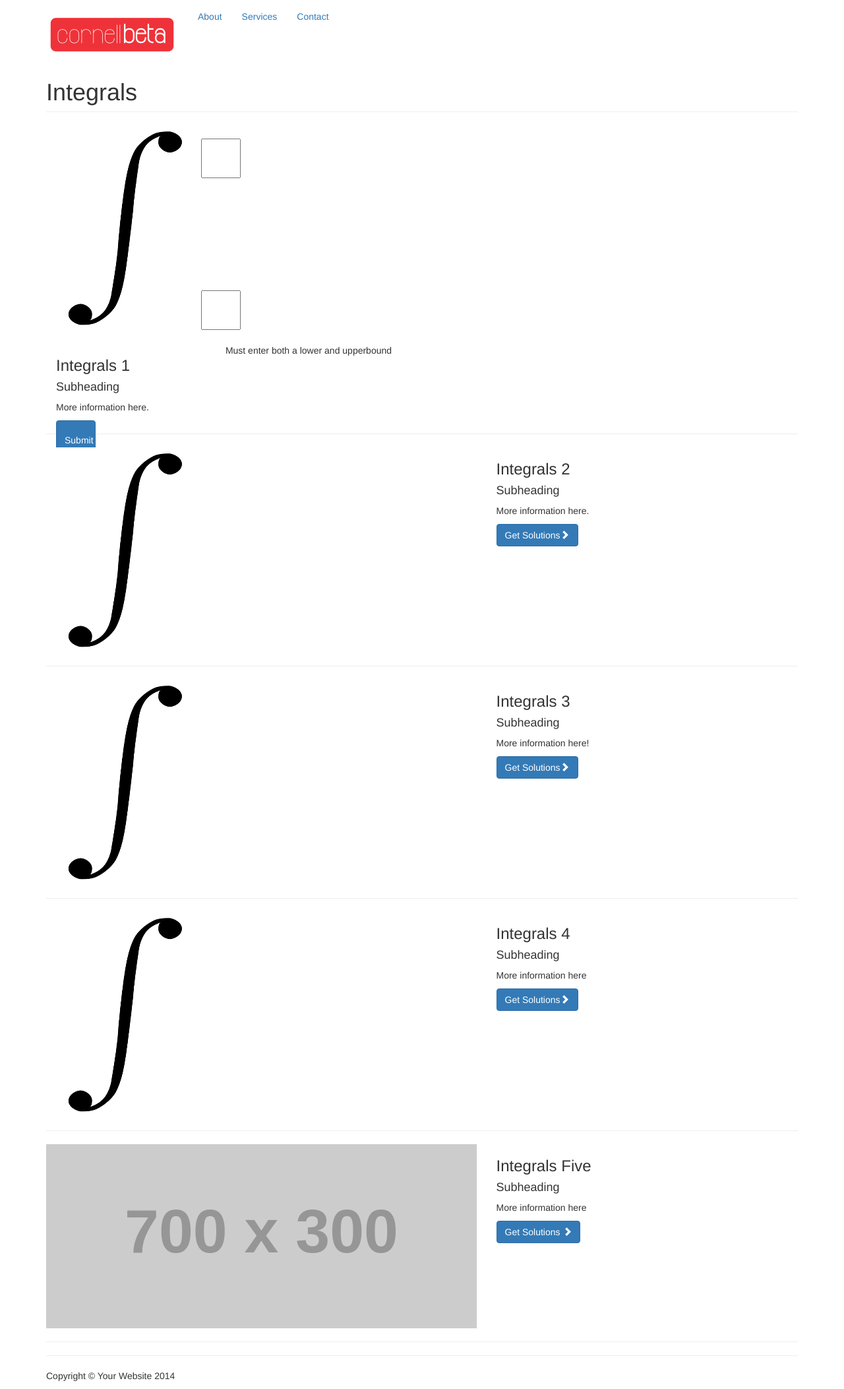
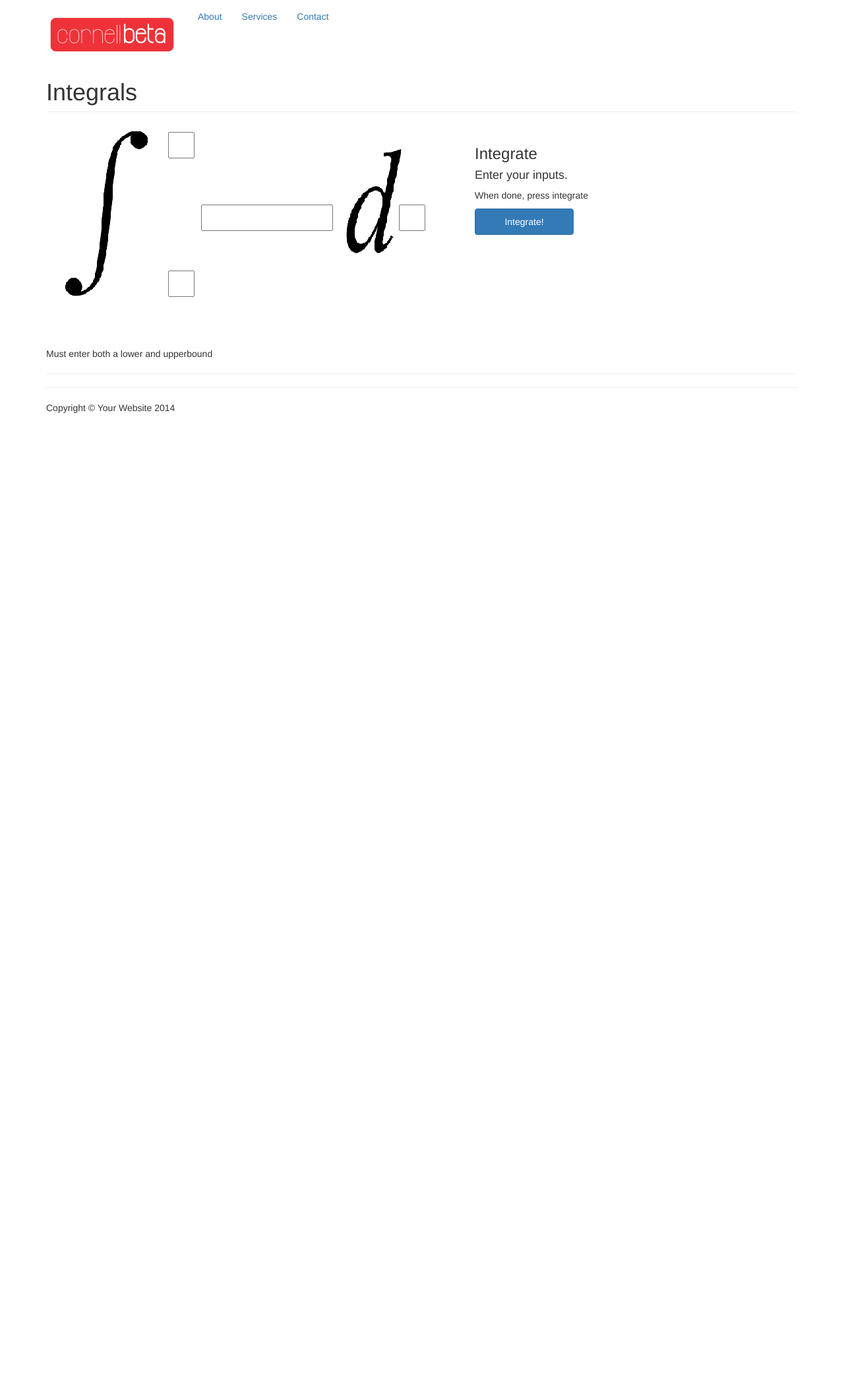
Before and after one commit to cyndichin/Cornell-Beta, a PHP site: page /sections.php in a window 1280 px wide. Shown: the whole page at 66% size. After the commit the page ends 626 px from the top, so only its background shows below. Run offline with PHP 8.4, Linux system fonts and the light colour scheme; grey boxes labelled with a size stand in for pictures from a placeholder-image service; some libraries are stand-ins or nearby versions.

Commit message:
added even more stuff

```diff
--- a/UI/about.html
+++ b/UI/about.html
@@ -73,7 +73,7 @@
             <div class="col-lg-12">
                 <br> <br> <br> <br>
                 <h1 class="page-header">About</h1>
-				<h4>This project seeks to provide an easier user experience regarding using
+				<h4>This project seeks to provide an easier user experience when using
 				WolframAlpha.
 				<br><br><br>
 				We used WolframAlpha's API to create a simpler interface for
--- a/UI/index.html
+++ b/UI/index.html
@@ -76,7 +76,7 @@
             </div>
 
             <div class="col-lg-3 col-md-4 col-xs-6 thumb">
-                <a class="thumbnail" href="sections.html">
+                <a class="thumbnail" href="sections.php">
                     <img class="img-responsive" src="img/integrals.png" alt="">
                 </a>
             </div>
--- a/UI/sections.php
+++ b/UI/sections.php
@@ -19,13 +19,21 @@
 
 	<style>
 		img { display: inline}
+		img.d { position: absolute; top: 10px; left: 450px;}
 		input { position: absolute;
 				display: inline;
-				width: 60px;
-				height: 60px;}
+				width: 40px;
+				height: 40px;
+				font-size: 30px;}
 
-		input.upperbound { top: 20px; left: 250px;}
-		input.lowerbound { top: 250px; left: 250px}
+		input.upperbound { top: 10px; left: 200px;}
+		input.lowerbound { top: 220px; left: 200px}
+		input.value { top: 120px; left: 250px; width: 200px; }
+		input.variable { top: 120px; left: 550px }
+		input.integrate { width: 100px; }
+
+		div.col-md-5 { display: inline; position: absolute; top: 10px; left: 650px; }
+
 	</style>
 
 </head>
@@ -89,22 +97,28 @@
 				<form action="sections.php" method="post" id="integralA">
 				<input class="upperbound" type="text" name="upperbound">
 				<br>
+				<input class="lowerbound" type="text" name="lowerbound">
+				<input class="value" type="text" name="value">
 
-				<input class="lowerbound" type="text" name="lowerbound">
+					<img class="d" class="img-responsive" src="img/d.png" alt="">
+
+				<input class="variable" type="text" name="variable">
+
                 <div class="col-md-5">
-                <h3>Integrals 1</h3>
-                <h4>Subheading</h4>
-                <p>More information here.</p>
-                 <input type="submit" class="btn btn-primary" value="Submit form">
+                <h3>Integrate</h3>
+                <h4>Enter your inputs.</h4>
+                <p>When done, press integrate</p>
+                 <input type="submit" class="btn btn-primary" value="Integrate!" style="width:150px">
 
-            </div>
+				</div>
                </form>
 
 <?php
 if(!empty($_POST["upperbound"]) && !empty($_POST["lowerbound"])){
-    echo "Upperbound: ".$_POST["upperbound"]."<br> Lowerbound: ".$_POST["lowerbound"];
+    echo "Upperbound: ".$_POST["upperbound"]."<br> Lodfsdfwerbound: ".$_POST["lowerbound"];
 }else{
     echo "Must enter both a lower and upperbound";
+
 }
                 ?><br>
 
@@ -116,78 +130,6 @@ if(!empty($_POST["upperbound"]) && !empty($_POST["lowerbound"])){
 
         <hr>
 
-        <!-- Project Two -->
-        <div class="row">
-            <div class="col-md-7">
-                <a href="#">
-                    <img class="img-responsive" src="img/integralsymbol.png" alt="">
-                </a>
-            </div>
-            <div class="col-md-5">
-                <h3>Integrals 2</h3>
-                <h4>Subheading</h4>
-                <p>More information here.</p>
-                <a class="btn btn-primary" href="#">Get Solutions<span class="glyphicon glyphicon-chevron-right"></span></a>
-            </div>
-        </div>
-        <!-- /.row -->
-
-        <hr>
-
-        <!-- Project Three -->
-        <div class="row">
-            <div class="col-md-7">
-                <a href="#">
-                    <img class="img-responsive" src="img/integralsymbol.png" alt="">
-                </a>
-            </div>
-            <div class="col-md-5">
-                <h3>Integrals 3</h3>
-                <h4>Subheading</h4>
-                <p>More information here!</p>
-                <a class="btn btn-primary" href="#">Get Solutions<span class="glyphicon glyphicon-chevron-right"></span></a>
-            </div>
-        </div>
-        <!-- /.row -->
-
-        <hr>
-
-        <!-- Project Four -->
-        <div class="row">
-
-            <div class="col-md-7">
-                <a href="#">
-                    <img class="img-responsive" src="img/integralsymbol.png" alt="">
-                </a>
-            </div>
-            <div class="col-md-5">
-                <h3>Integrals 4</h3>
-                <h4>Subheading</h4>
-                <p>More information here</p>
-                <a class="btn btn-primary" href="#">Get Solutions<span class="glyphicon glyphicon-chevron-right"></span></a>
-            </div>
-        </div>
-        <!-- /.row -->
-
-        <hr>
-
-        <!-- Project Five -->
-        <div class="row">
-            <div class="col-md-7">
-                <a href="#">
-                    <img class="img-responsive" src="http://placehold.it/700x300" alt="">
-                </a>
-            </div>
-            <div class="col-md-5">
-                <h3>Integrals Five</h3>
-                <h4>Subheading</h4>
-                <p>More information here</p>
-                <a class="btn btn-primary" href="#">Get Solutions <span class="glyphicon glyphicon-chevron-right"></span></a>
-            </div>
-        </div>
-        <!-- /.row -->
-
-        <hr>
 
         <hr>
 
```
Also changed, not shown: UI/contract.html (+12 -2 lines), UI/contract.txt (added, +102 -0 lines), UI/derivativesection.html (+0 -72 lines), UI/img/d.png (added), UI/img/integralsymbol.png.
